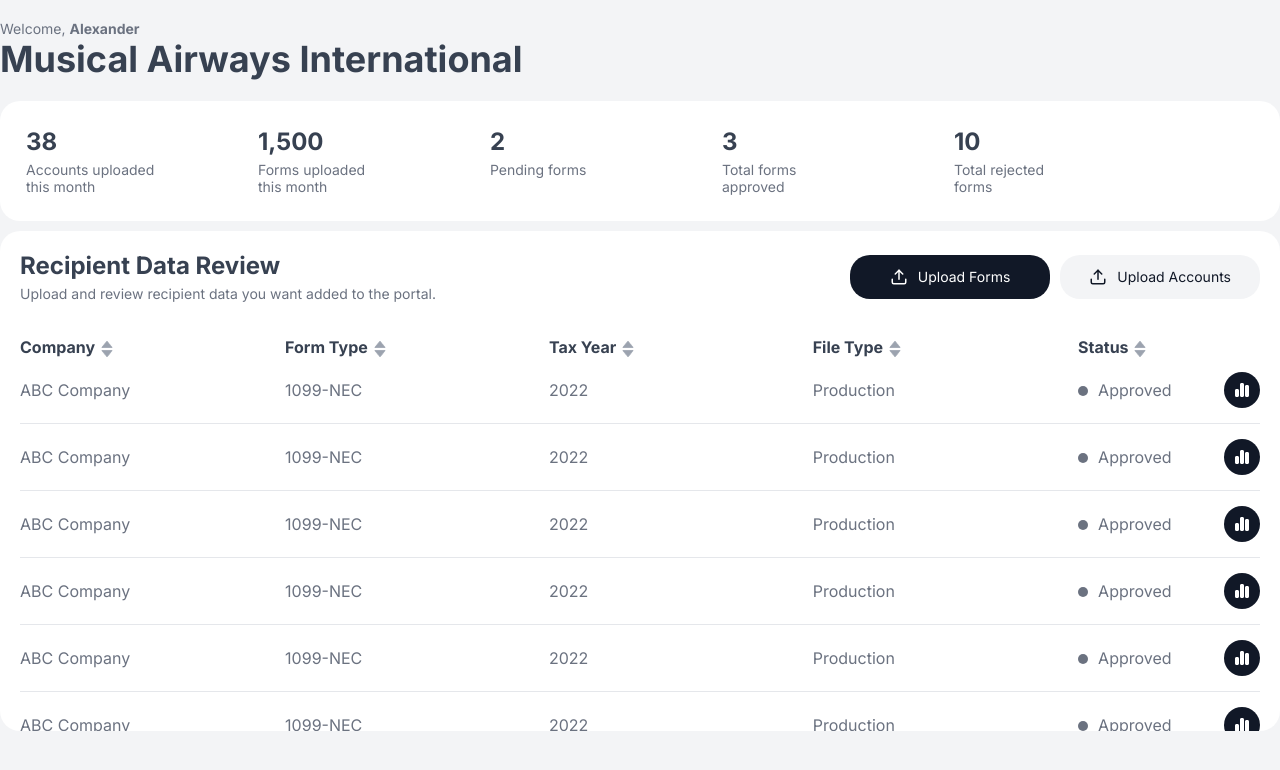
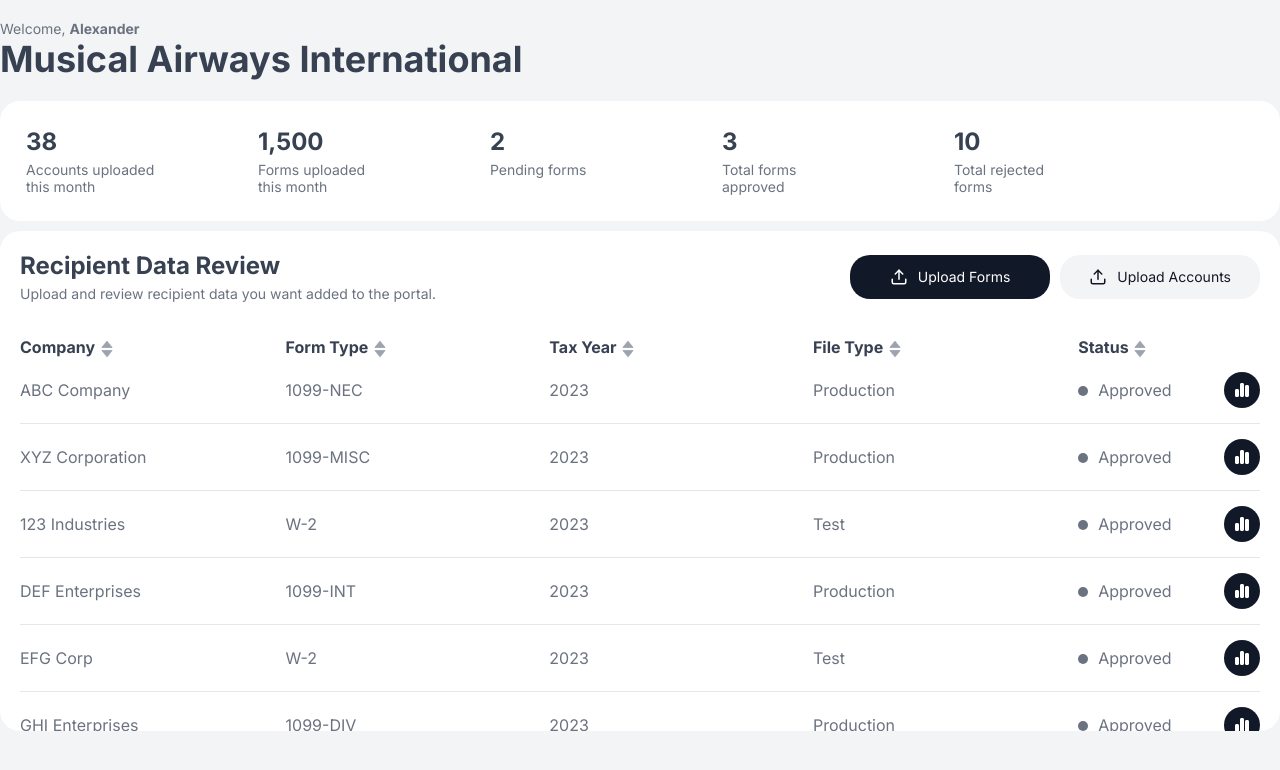
Before and after one commit to mmoya26/portal, an Angular app: page / in a window 1280 px wide. Shown: the top 770 px of the page. Built offline with nearby package versions, Linux system fonts and the light colour scheme.

Commit message:
Bootstrap madness

```diff
--- a/angular.json
+++ b/angular.json
@@ -34,14 +34,9 @@
               "budgets": [
                 {
                   "type": "initial",
-                  "maximumWarning": "500kb",
-                  "maximumError": "1mb"
-                },
-                {
-                  "type": "anyComponentStyle",
-                  "maximumWarning": "2kb",
-                  "maximumError": "4kb"
-                }
+                  "maximumWarning": "2mb",
+                  "maximumError": "5mb"
+               }
               ],
               "outputHashing": "all"
             },
--- a/package.json
+++ b/package.json
@@ -18,6 +18,7 @@
     "@angular/platform-browser": "^17.3.0",
     "@angular/platform-browser-dynamic": "^17.3.0",
     "@angular/router": "^17.3.0",
+    "@popperjs/core": "^2.11.8",
     "rxjs": "~7.8.0",
     "tslib": "^2.3.0",
     "zone.js": "~0.14.3"
@@ -26,6 +27,7 @@
     "@angular-devkit/build-angular": "^17.3.4",
     "@angular/cli": "^17.3.4",
     "@angular/compiler-cli": "^17.3.0",
+    "@angular/localize": "^17.3.0",
     "@types/jasmine": "~5.1.0",
     "jasmine-core": "~5.1.0",
     "karma": "~6.4.0",
--- a/src/app/app.component.ts
+++ b/src/app/app.component.ts
@@ -1,4 +1,4 @@
-import { Component } from '@angular/core';
+import { Component, ViewEncapsulation } from '@angular/core';
 import { RouterOutlet } from '@angular/router';
 import { HomePageComponent } from './home-page/home-page.component';
 
@@ -7,7 +7,8 @@ import { HomePageComponent } from './home-page/home-page.component';
   standalone: true,
   imports: [RouterOutlet, HomePageComponent],
   templateUrl: './app.component.html',
-  styleUrl: './app.component.css'
+  styleUrl: './app.component.css',
+  encapsulation: ViewEncapsulation.Emulated
 })
 export class AppComponent {
   title = 'portal';
--- /dev/null
+++ b/src/app/interfaces/recipient-data-review.ts
@@ -0,0 +1,8 @@
+export interface RecipientDataReview {
+    id: number;
+    companyName: string;
+    formType: string;
+    taxYear: string;
+    fileType: string;
+    status: string
+}
--- a/src/app/recipient-data-review-stats/recipient-data-review-stats.component.ts
+++ b/src/app/recipient-data-review-stats/recipient-data-review-stats.component.ts
@@ -5,8 +5,7 @@ import { Component } from '@angular/core';
   standalone: true,
   imports: [],
   templateUrl: './recipient-data-review-stats.component.html',
-  styleUrl: './recipient-data-review-stats.component.css'
+  styleUrl: './recipient-data-review-stats.component.css',
 })
 export class RecipientDataReviewStatsComponent {
-
 }
--- a/src/app/recipient-data-review-table/recipient-data-review-table.component.html
+++ b/src/app/recipient-data-review-table/recipient-data-review-table.component.html
@@ -19,74 +19,13 @@
         <th>File Type <img src="../../assets/sort-icon-grey.svg"/></th>
         <th>Status <img src="../../assets/sort-icon-grey.svg"/></th>
       </tr>
-      <tr>
-        <td>ABC Company</td>
-        <td>1099-NEC</td>
-        <td>2022</td>
-        <td>Production</td>
-        <td><div class="status-circle"></div>Approved</td>
-        <td><div class="review-page-circle"><img src="../../assets/data-review-icon-light.svg"/></div></td>
-      </tr>
 
-      <tr>
-        <td>ABC Company</td>
-        <td>1099-NEC</td>
-        <td>2022</td>
-        <td>Production</td>
-        <td><div class="status-circle"></div>Approved</td>
-        <td><div class="review-page-circle"><img src="../../assets/data-review-icon-light.svg"/></div></td>
-      </tr>
 
-      <tr>
-        <td>ABC Company</td>
-        <td>1099-NEC</td>
-        <td>2022</td>
-        <td>Production</td>
-        <td><div class="status-circle"></div>Approved</td>
-        <td><div class="review-page-circle"><img src="../../assets/data-review-icon-light.svg"/></div></td>
-      </tr>
-
-      <tr>
-        <td>ABC Company</td>
-        <td>1099-NEC</td>
-        <td>2022</td>
-        <td>Production</td>
-        <td><div class="status-circle"></div>Approved</td>
-        <td><div class="review-page-circle"><img src="../../assets/data-review-icon-light.svg"/></div></td>
-      </tr>
-
-      <tr>
-        <td>ABC Company</td>
-        <td>1099-NEC</td>
-        <td>2022</td>
-        <td>Production</td>
-        <td><div class="status-circle"></div>Approved</td>
-        <td><div class="review-page-circle"><img src="../../assets/data-review-icon-light.svg"/></div></td>
-      </tr>
-
-      <tr>
-        <td>ABC Company</td>
-        <td>1099-NEC</td>
-        <td>2022</td>
-        <td>Production</td>
-        <td><div class="status-circle"></div>Approved</td>
-        <td><div class="review-page-circle"><img src="../../assets/data-review-icon-light.svg"/></div></td>
-      </tr>
-
-      <tr>
-        <td>ABC Company</td>
-        <td>1099-NEC</td>
-        <td>2022</td>
-        <td>Production</td>
-        <td><div class="status-circle"></div>Approved</td>
-        <td><div class="review-page-circle"><img src="../../assets/data-review-icon-light.svg"/></div></td>
-      </tr>
-
-      <tr>
-        <td>ABC Company</td>
-        <td>1099-NEC</td>
-        <td>2022</td>
-        <td>Production</td>
+      <tr *ngFor="let record of recipientDataReviewRecords">
+        <td>{{record.companyName}}</td>
+        <td>{{record.formType}}</td>
+        <td>{{record.taxYear}}</td>
+        <td>{{record.fileType}}</td>
         <td><div class="status-circle"></div>Approved</td>
         <td><div class="review-page-circle"><img src="../../assets/data-review-icon-light.svg"/></div></td>
       </tr>
--- a/src/app/recipient-data-review-table/recipient-data-review-table.component.ts
+++ b/src/app/recipient-data-review-table/recipient-data-review-table.component.ts
@@ -1,12 +1,96 @@
-import { Component } from '@angular/core';
+import { Component, ViewEncapsulation, inject} from '@angular/core';
+import { RecipientDataReview } from '../interfaces/recipient-data-review';
+import { CommonModule } from '@angular/common';
 
 @Component({
   selector: 'app-recipient-data-review-table',
   standalone: true,
-  imports: [],
+  imports: [CommonModule],
   templateUrl: './recipient-data-review-table.component.html',
-  styleUrl: './recipient-data-review-table.component.css'
+  styleUrl: './recipient-data-review-table.component.css',
+  encapsulation: ViewEncapsulation.Emulated
 })
 export class RecipientDataReviewTableComponent {
-
+  public recipientDataReviewRecords: RecipientDataReview[] = [
+    {
+      id: 1,
+      companyName: "ABC Company",
+      formType: "1099-NEC",
+      taxYear: "2023",
+      fileType: "Production",
+      status: "Approved"
+    },
+    {
+      id: 2,
+      companyName: "XYZ Corporation",
+      formType: "1099-MISC",
+      taxYear: "2023",
+      fileType: "Production",
+      status: "Needs Review"
+      },
+      {
+      id: 3,
+      companyName: "123 Industries",
+      formType: "W-2",
+      taxYear: "2023",
+      fileType: "Test",
+      status: "Needs Review"
+      },
+      {
+      id: 4,
+      companyName: "DEF Enterprises",
+      formType: "1099-INT",
+      taxYear: "2023",
+      fileType: "Production",
+      status: "Approved"
+      },
+      {
+        id: 5,
+        companyName: "EFG Corp",
+        formType: "W-2",
+        taxYear: "2023",
+        fileType: "Test",
+        status: "Needs Review"
+        },
+        {
+        id: 6,
+        companyName: "GHI Enterprises",
+        formType: "1099-DIV",
+        taxYear: "2023",
+        fileType: "Production",
+        status: "Approved"
+        },
+        {
+        id: 7,
+        companyName: "JKL Corporation",
+        formType: "W-2",
+        taxYear: "2023",
+        fileType: "Test",
+        status: "Needs Review"
+        },
+        {
+        id: 8,
+        companyName: "MNO Industries",
+        formType: "1099-MISC",
+        taxYear: "2023",
+        fileType: "Production",
+        status: "Needs Review"
+        },
+        {
+          id: 9,
+          companyName: "PQR Solutions",
+          formType: "1099-NEC",
+          taxYear: "2023",
+          fileType: "Test",
+          status: "Needs Review"
+          },
+          {
+          id: 10,
+          companyName: "STU Enterprises",
+          formType: "W-2",
+          taxYear: "2023",
+          fileType: "Production",
+          status: "Approved"
+          }
+  ]
 }
--- a/src/main.ts
+++ b/src/main.ts
@@ -1,3 +1,5 @@
+/// <reference types="@angular/localize" />
+
 import { bootstrapApplication } from '@angular/platform-browser';
 import { appConfig } from './app/app.config';
 import { AppComponent } from './app/app.component';
--- a/src/styles.css
+++ b/src/styles.css
@@ -22,7 +22,7 @@ body {
 }
 
 img {
-    height: 100%;
+    height: auto;
 }
 
 button {
--- a/tsconfig.app.json
+++ b/tsconfig.app.json
@@ -3,7 +3,9 @@
   "extends": "./tsconfig.json",
   "compilerOptions": {
     "outDir": "./out-tsc/app",
-    "types": []
+    "types": [
+      "@angular/localize"
+    ]
   },
   "files": [
     "src/main.ts"
```
Also changed, not shown: 2 other files (tests, documents, lock files or other folders).
